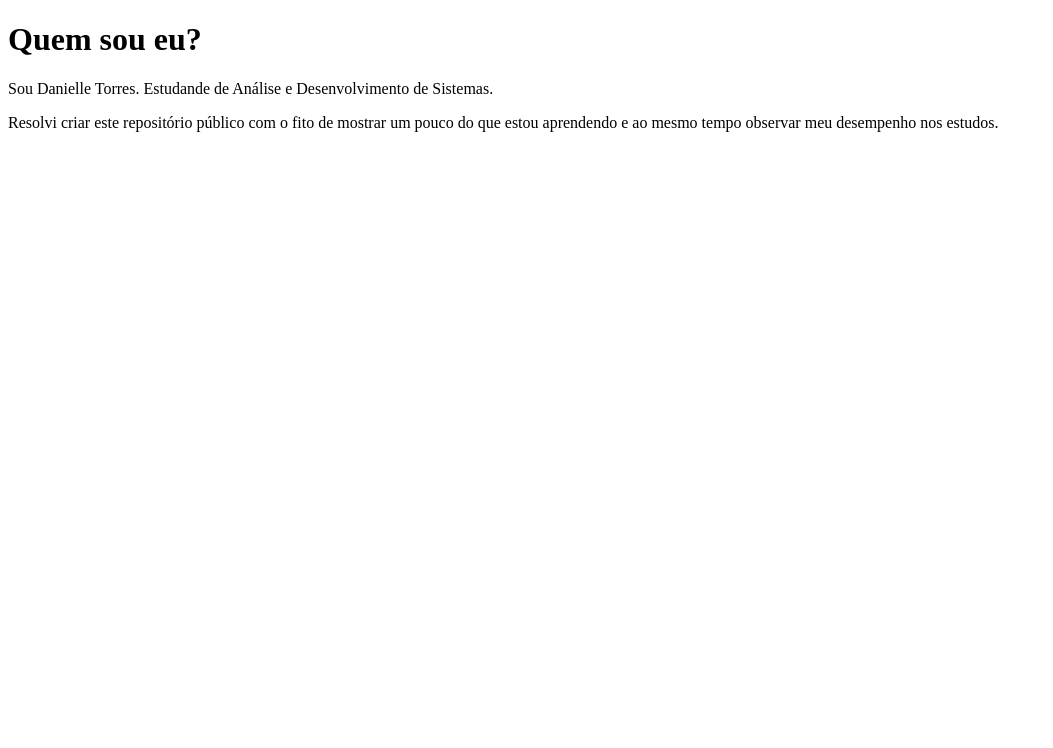
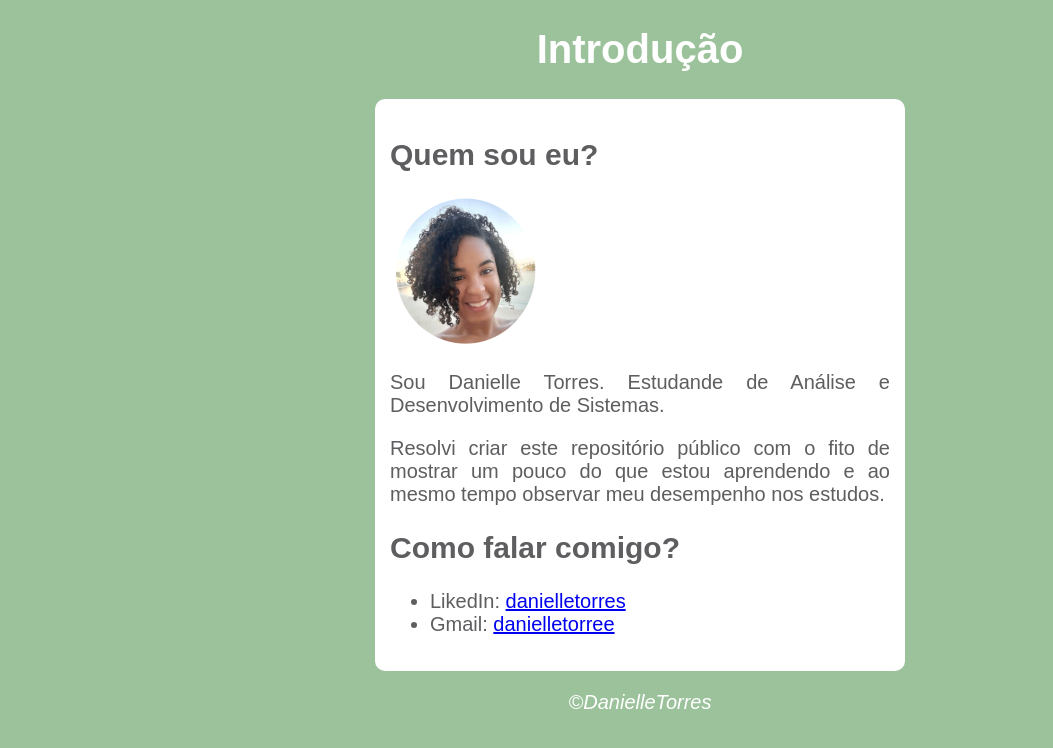
Before and after one commit to DanielleTorree/curso-html-e-css, a plain HTML site: page introducao/index.html in a window 1280 px wide. Shown: the whole page, without its empty margins (0-1053 px from the left). Drawn offline with Linux system fonts and the light colour scheme.

Commit message:
Adicionei imagem de perfil

```diff
--- /dev/null
+++ b/introducao/estilo.css
@@ -0,0 +1,22 @@
+body{
+    background-color: rgba(61, 138, 61, 0.514);
+    font: normal 15pt Arial;
+}
+header{
+    text-align: center;
+    color: rgb(255, 255, 255);
+}
+section{
+    background-color: white;
+    padding: 15px;
+    width: 500px;
+    margin: auto;
+    border-radius: 10px;
+    color: rgba(11, 10, 15, 0.658);
+    text-align: justify;
+}
+footer{
+    text-align: center;
+    color: white;
+    font-style: italic;
+}
--- a/introducao/index.html
+++ b/introducao/index.html
@@ -4,14 +4,34 @@
     <meta charset="UTF-8">
     <meta name="viewport" content="width=device-width, initial-scale=1.0">
     <title>Introdução</title>
+    <link rel="stylesheet" href="estilo.css">
 </head>
 <body>
-    <h1>Quem sou eu?</h1>
+    <header>
+        <h1>Introdução</h1>
+    </header>
+    <section>
+        <h2>Quem sou eu?</h2>
+        <img src="imagens/dani.png" alt="Imagem de perfil">
         <p>
             Sou Danielle Torres. Estudande de Análise e Desenvolvimento de Sistemas.
         </p>
         <p>
             Resolvi criar este repositório público com o fito de mostrar um pouco do que estou aprendendo e ao mesmo tempo observar meu desempenho nos estudos.
         </p>
+        <h2>Como falar comigo?</h2>
+        <ul>
+            <li>LikedIn:
+                <a href="https://www.linkedin.com/in/danielle-torres-b2624318a/" target="_blank">danielletorres</a>
+            </li>
+            <li>Gmail:
+                <a href="mailto:danielletorree01@gmail.com">danielletorree</a>
+            </li>
+        </ul>
+    </section>
+    <footer>
+        <p>&copy;DanielleTorres</p>
+    </footer>
+
 </body>
 </html>
```
Also changed, not shown: introducao/imagens/dani.png (added), introducao/imagens/icone-likedin.png (added). Lines whose indentation alone changed are shown as unchanged.
